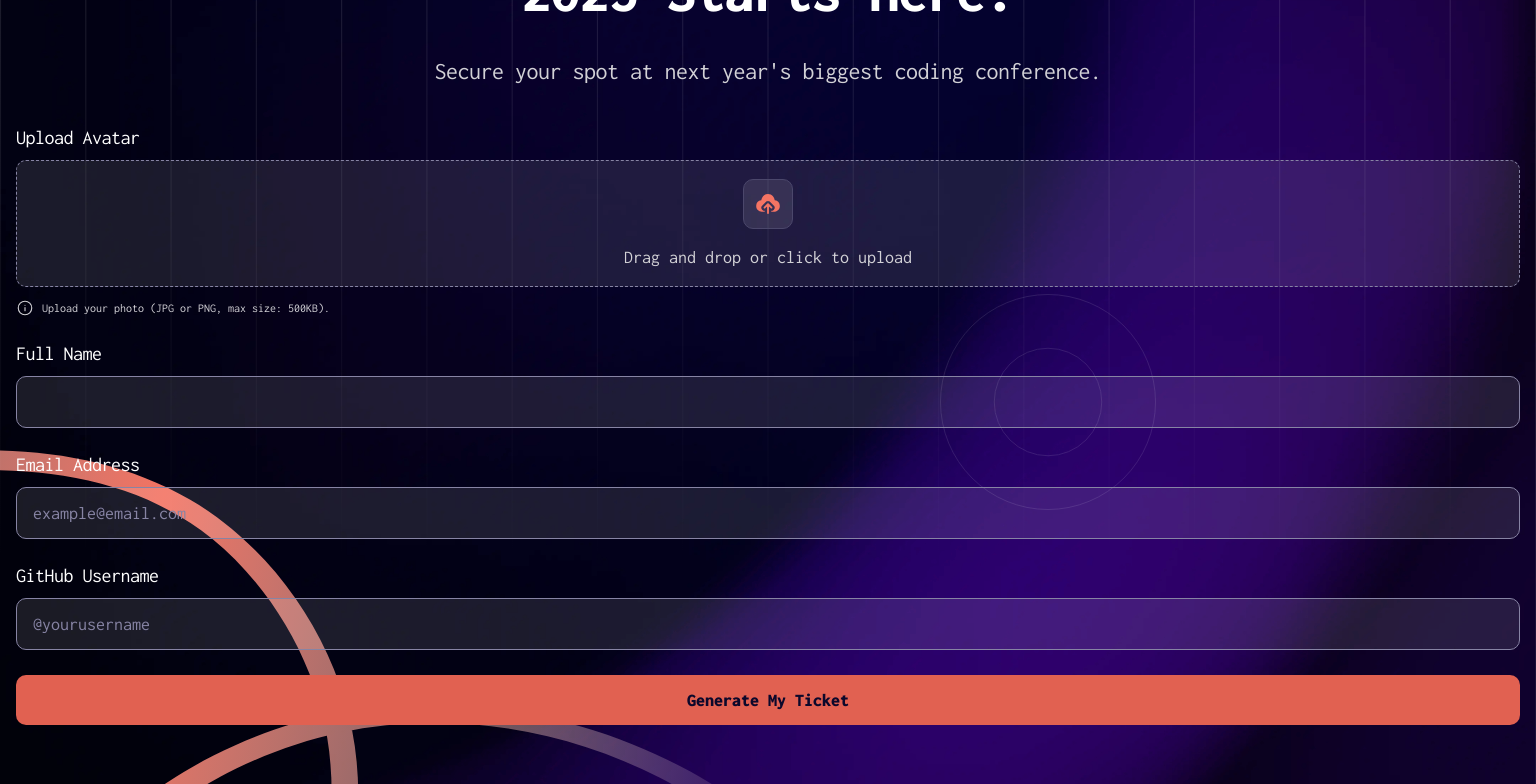
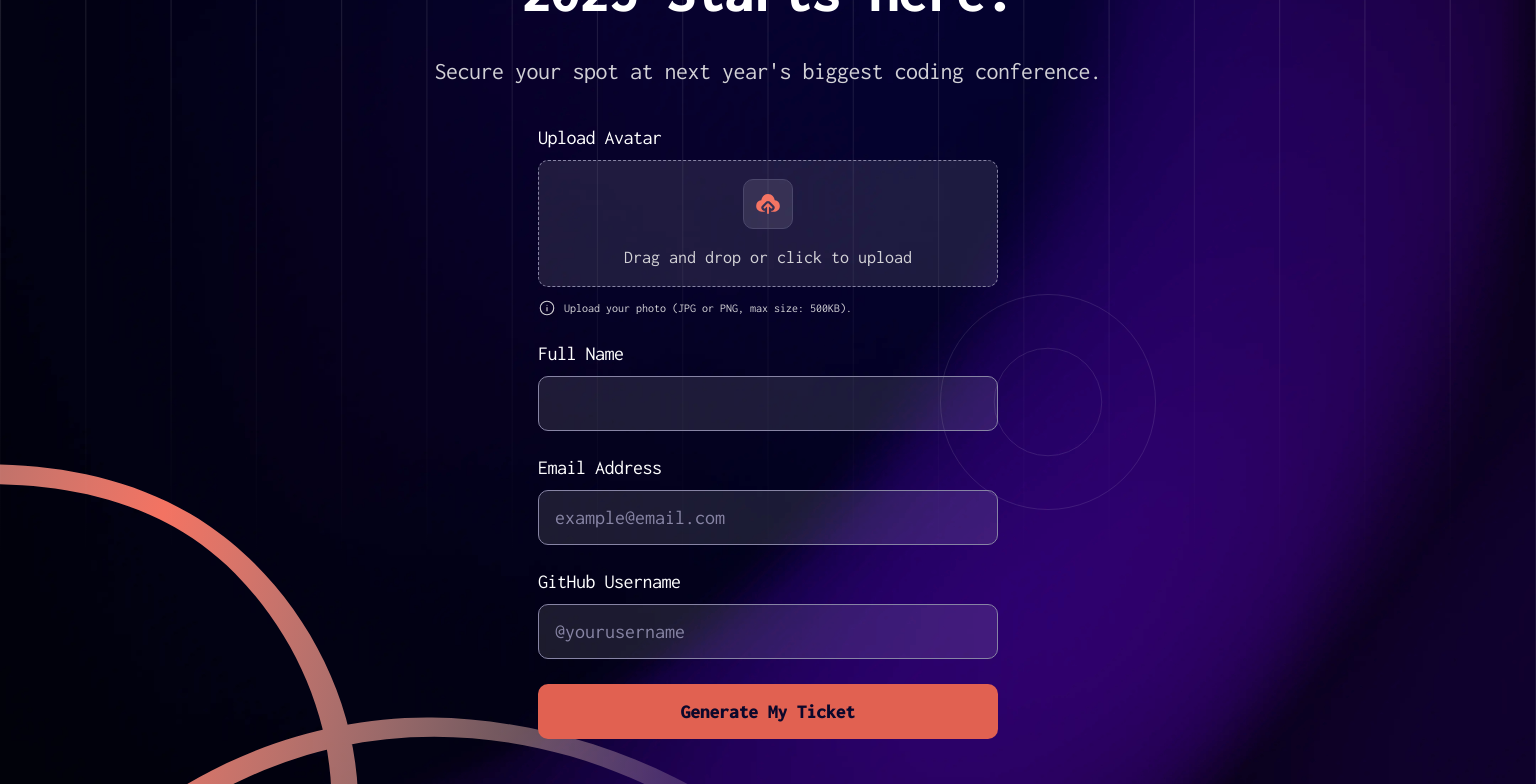
Before and after one commit to VenusY/frontend-mentor-conference-ticket-generator, a React app: page / in a window 1536 px wide. Shown: the part 240-1024 px from the top of the page. Built offline with nearby package versions, Linux system fonts and the light colour scheme.

Commit message:
Increase font size of form elements for desktop

```diff
--- a/src/styles/scss/Form.scss
+++ b/src/styles/scss/Form.scss
@@ -86,3 +86,24 @@
     color: var(--orange-500);
   }
 }
+
+@media screen and (min-width: 1440px) {
+  .form {
+    width: 460px;
+    margin-inline: auto;
+
+    &__label {
+      font-size: u.rem(20);
+    }
+
+    &__input-field {
+      font-size: u.rem(20);
+    }
+
+    &__submit-button {
+      padding: 17px;
+      font-size: u.rem(20);
+      letter-spacing: u.rem(-0.3);
+    }
+  }
+}
```
